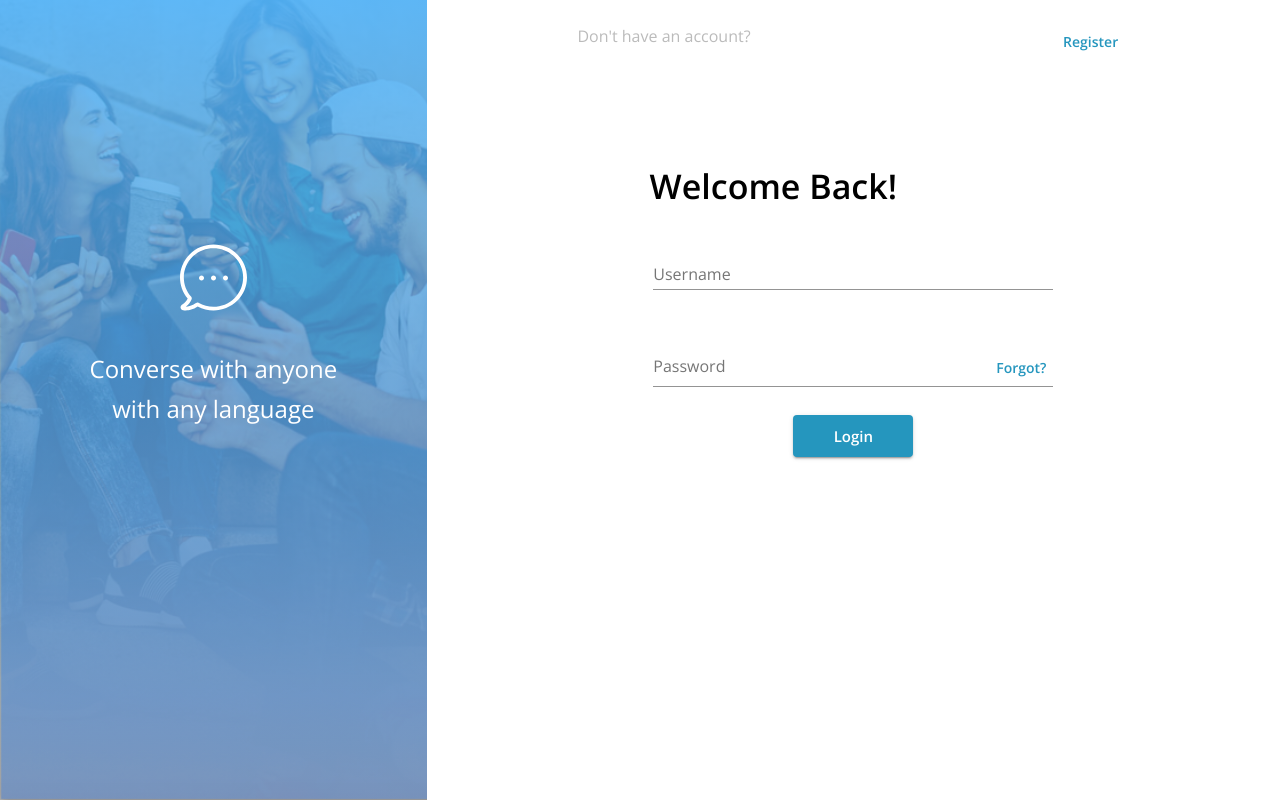
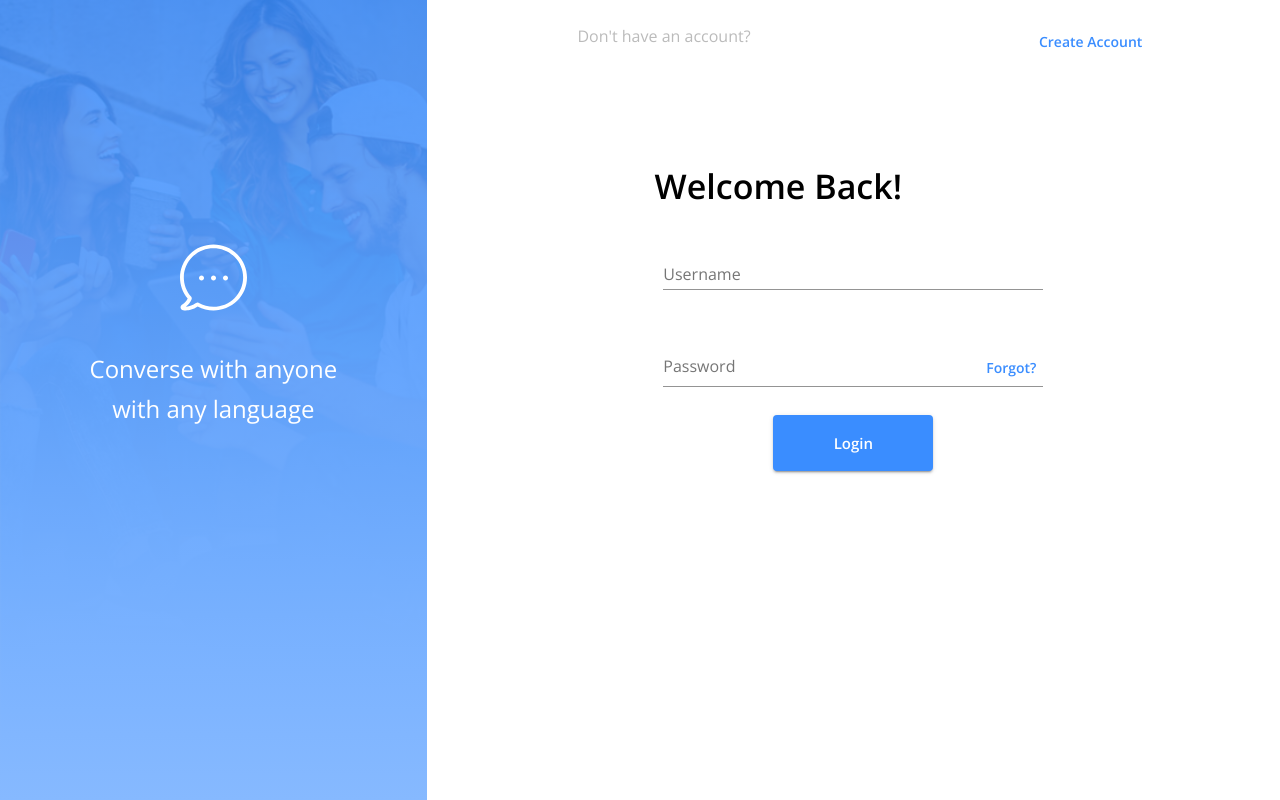
Before and after one commit to MarinosDakis/42da00, a React (Create React App) app in the folder client/: page /login in a window 1280 px wide. Shown: the top 800 px of the page. Built offline with nearby package versions, Linux system fonts and the light colour scheme; no server answers.

Commit message:
edit Login.js, styles.js, LeftBox.js, Singup.js to better match Figma file

```diff
--- a/client/src/Login.js
+++ b/client/src/Login.js
@@ -43,11 +43,11 @@ const Login = (props) => {
                     <Typography className={classes.header}>Don't have an account?</Typography>
                   </Grid>
                   <Grid item xs={6} md={6} lg={6}>
-                    <Button className={`${classes.header} ${classes.button}`} onClick={() => history.push("/register")}>Register</Button>
+                    <Button className={`${classes.header} ${classes.button}`} onClick={() => history.push("/register")}>Create Account</Button>
                   </Grid>
                 </Grid>
               </Grid>
-              <div className={classes.details}>
+              <Box className={classes.details}>
                 <Grid>
                   <Typography className={classes.loginHeader} variant="h4"><strong>Welcome Back!</strong></Typography>
                 </Grid>
@@ -74,12 +74,12 @@ const Login = (props) => {
                     />
                   </FormControl>
                 </Grid>
-                <div className={classes.justify}>
+                <Box className={classes.justify}>
                   <Button className={classes.button} type="submit" variant="contained" size="large">
                     Login
                   </Button>
-                </div>
-              </div>
+                </Box>
+              </Box>
             </Grid>
           </Grid>
         </form>
--- a/client/src/Signup.js
+++ b/client/src/Signup.js
@@ -56,7 +56,7 @@ const Login = (props) => {
                   </Grid>
                 </Grid>
               </Grid>
-              <div className={classes.details}>
+              <Box className={classes.details}>
                 <Grid>
                   <Typography className={classes.createHeader} variant="h4"><strong>Create an account.</strong></Typography>
                 </Grid>
@@ -112,12 +112,12 @@ const Login = (props) => {
                     </FormHelperText>
                   </FormControl>
                 </Grid>
-                <div className={classes.justify}>
+                <Box className={classes.justify}>
                   <Button className={classes.button} type="submit" variant="contained" size="large">
                     Create
                   </Button>
-                </div>
-              </div>
+                </Box>
+              </Box>
             </Grid>
           </Grid>
         </form>
--- a/client/src/components/LeftBox.js
+++ b/client/src/components/LeftBox.js
@@ -7,7 +7,6 @@ export default function LeftBox() {
     const classes = useStyles();
 
     return (
-        <>
             <Grid item xs={12} md={4} lg={4} className={classes.bgImage}>
                 <Grid container className={classes.bubble} spacing={1}>
                     <Grid item xs={12}>
@@ -21,6 +20,5 @@ export default function LeftBox() {
                     </Grid>
                 </Grid>
             </Grid>
-        </>
     )
 }
--- a/client/src/styles.js
+++ b/client/src/styles.js
@@ -1,6 +1,6 @@
 import { makeStyles } from '@material-ui/core/styles';
 
-const mainColor = "#2596be";
+const mainColor = "#3A8DFF";
 
 export default makeStyles((theme) => ({
     root: {
@@ -15,11 +15,12 @@ export default makeStyles((theme) => ({
         "&.MuiButton-contained": {
             color: "white",
             backgroundColor: mainColor,
-            width: 120,
+            width: 160,
+            height: 56,
         },
     },
     bgImage: {
-        backgroundImage: `linear-gradient(0deg, rgb(40 40 40 / 30%), rgb(84 184 255 / 90%)), url(assets/bg-img.png)`,
+        backgroundImage: "linear-gradient(180deg, rgb(58 141 255 / 85%), rgb(134 185 255 / 100%)), url(assets/bg-img.png)",
         backgroundSize: 'cover',
         backgroundRepeat: 'no-repeat',
     },
@@ -51,10 +52,10 @@ export default makeStyles((theme) => ({
             margin: "20px 0 20px 0",
         },
         '& .MuiInputBase-input': {
-            width: "400px",
+            width: 400,
         },
         '& .MuiFormControl-root': {
-            width: "400px",
+            width: 380,
         },
     },
     justify: {
@@ -62,14 +63,14 @@ export default makeStyles((theme) => ({
         display: "flex",
     },
     createHeader: {
-        marginRight: 100,
+        marginRight: 90,
     },
     loginHeader: {
-        marginRight: 160,
+        marginRight: 150,
     },
     [theme.breakpoints.down("sm")]: {
-        bubble: {
-            margin: "10vh 0 10vh 0",
+        bgImage: {
+            display: "none",
         },
     }
 }));
```
